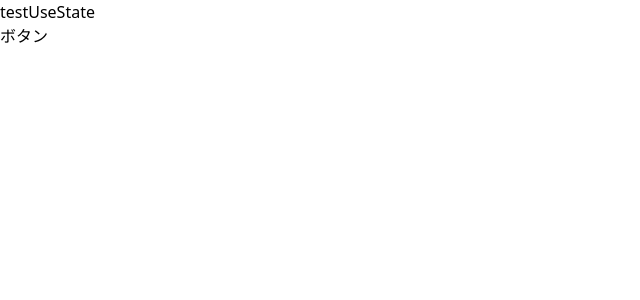
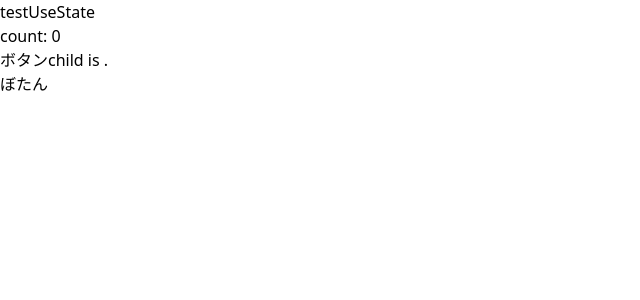
Before and after one commit to Jy4058350/begin_1, a React (Create React App) app: page / in a window 1280 px wide. Shown: the top 300 px of the page, without its empty margins (0-640 px from the left). Built offline with nearby package versions, Linux system fonts and the light colour scheme.

Commit message:
子から親のstate操作

```diff
--- a/src/index.js
+++ b/src/index.js
@@ -6,24 +6,29 @@ import reportWebVitals from "./reportWebVitals"
 // import { list } from "postcss"
 
 const root = ReactDOM.createRoot(document.getElementById("root"))
-console.log(root)
 
 const TestComponent = () => {
   const [count, setCount] = useState(0)
   const handleEvent = () => {
-    setCount(count => {
-      console.log(count)
-      return count + 1
-    })
+    setCount(count + 1)
   }
   return (
     <>
       testUseState <br />
+      count: {count} <br />
       <button onClick={handleEvent}>ボタン</button>
+      <ChildComponent handleClick={handleEvent} />
     </>
   )
 }
-
+const ChildComponent = props => {
+  return (
+    <>
+      child is . <br />
+      <button onClick={props.handleClick}>ぼたん</button>
+    </>
+  )
+}
 root.render(
   <React.StrictMode>
     <TestComponent />
```
